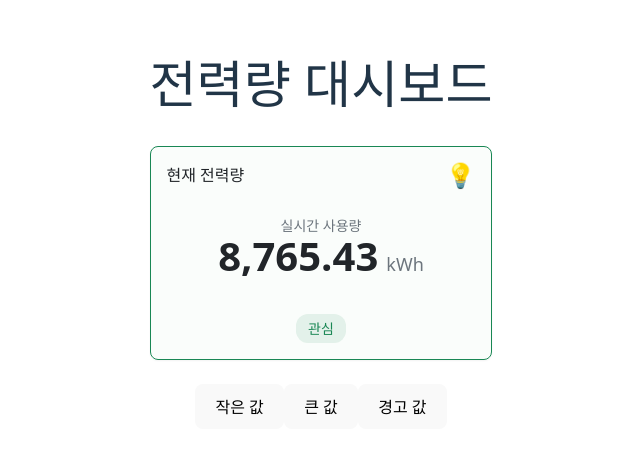
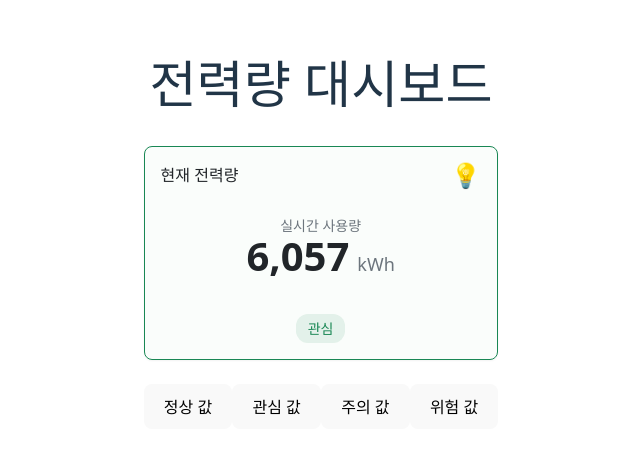
Before and after one commit to paulinayoun/designsystem, a React (Vite) app: page / in a window 1280 px wide. Shown: the part 175-628 px from the top of the page, without its empty margins (319-959 px from the left). Built offline with nearby package versions, Linux system fonts and the light colour scheme.

Commit message:
랜덤값 추가

```diff
--- a/src/App.tsx
+++ b/src/App.tsx
@@ -1,4 +1,4 @@
-import { useState } from 'react'
+import { useState, useEffect } from 'react'
 import PowerTile from './components/business/PowerTile/PowerTile'
 import './styles/variables.css'
 import './index.css'
@@ -6,6 +6,18 @@ import './App.css'
 
 function App() {
   const [powerValue, setPowerValue] = useState(8765.43)
+
+  // 🎯 실시간 랜덤 값 생성 (1초마다)
+  useEffect(() => {
+    const interval = setInterval(() => {
+      // -1000 ~ 9999999 범위에서 랜덤 값 생성
+      const randomValue = Math.floor(Math.random() * 10099) - 1000;
+      setPowerValue(randomValue);
+    }, 1000);
+
+    // 🧹 컴포넌트 언마운트시 클리어
+    return () => clearInterval(interval);
+  }, []);
 
   return (
     <>
@@ -18,9 +30,10 @@ function App() {
       />
       <br />
       <div>
-        <button onClick={() => setPowerValue(1234)}>작은 값</button>
-        <button onClick={() => setPowerValue(125000)}>큰 값</button>
-        <button onClick={() => setPowerValue(75000)}>경고 값</button>
+        <button onClick={() => setPowerValue(123)}>정상 값</button>
+        <button onClick={() => setPowerValue(18340)}>관심 값</button>
+        <button onClick={() => setPowerValue(75000)}>주의 값</button>
+        <button onClick={() => setPowerValue(125000)}>위험 값</button>
       </div>
     </>
   )
```
